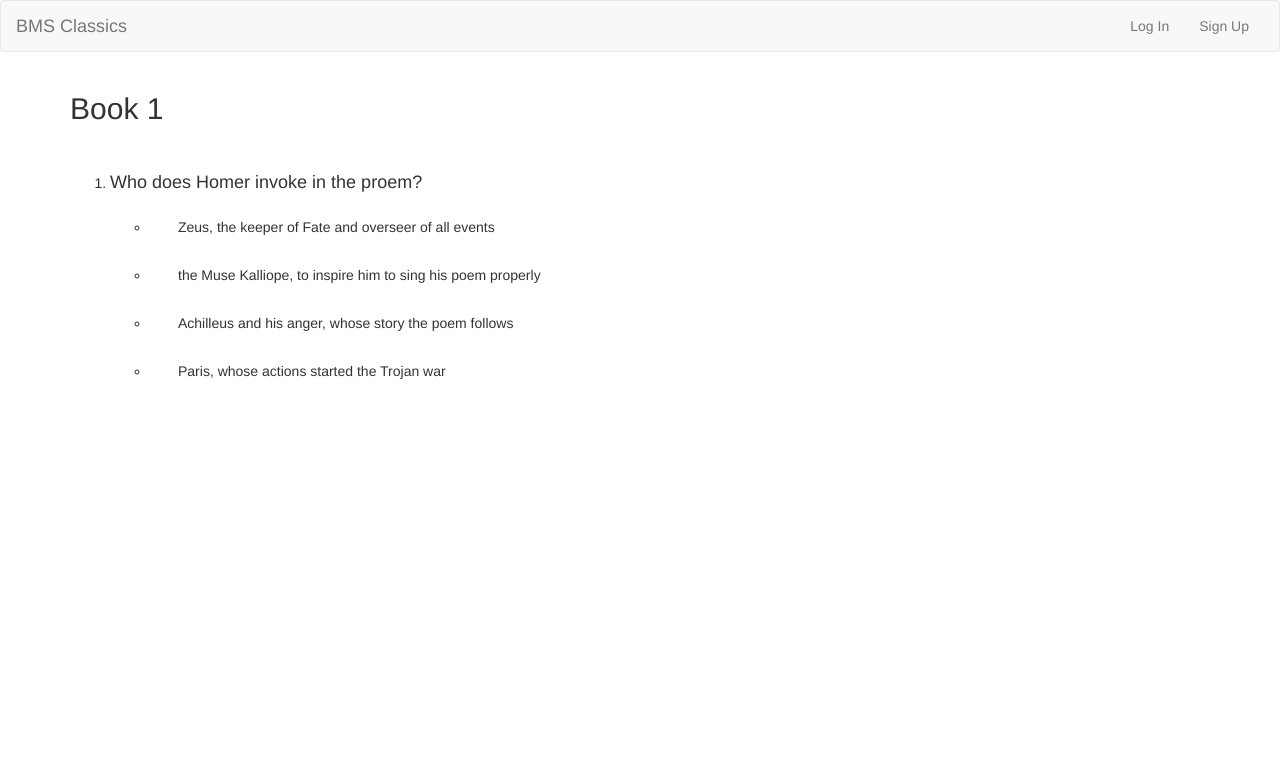
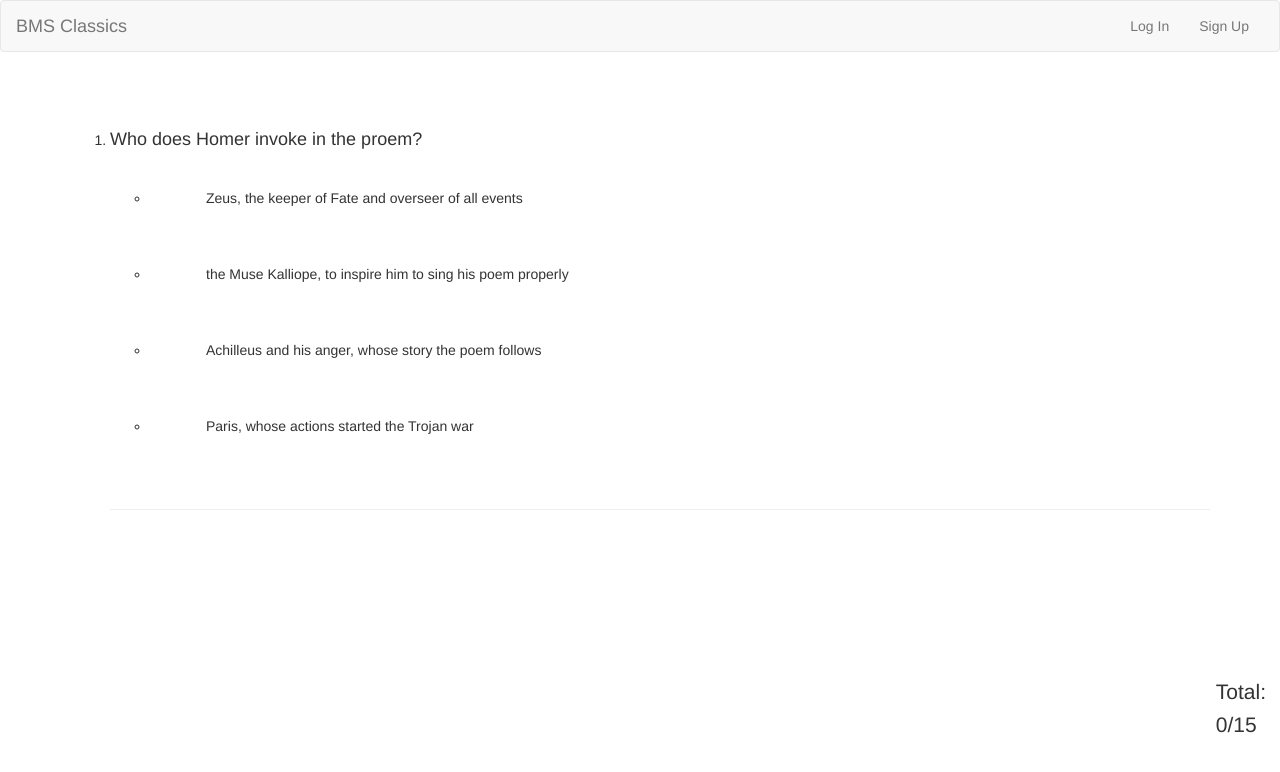
Before and after one commit to cdhumphreys/classics_site_angular, an Angular app in the folder classics-site/: page /quiz/0 in a window 1280 px wide. Shown: the top 772 px of the page. Built offline with nearby package versions, Linux system fonts and the light colour scheme.

Commit message:
added colours after answering questions, added total

```diff
--- a/classics-site/src/app/components/quizzes/quiz/quiz.component.css
+++ b/classics-site/src/app/components/quizzes/quiz/quiz.component.css
@@ -12,8 +12,6 @@
 .quiz-answer {
     padding: 1em 2em;
     cursor: pointer;
-
-
 }
 
 .quiz-answer:hover {
@@ -32,6 +30,18 @@
   background-color: rgba(255,0,0,0.4);
 }
 
+.total-tracker {
+  position: fixed;
+  bottom: 5%;
+  right: 0;
+
+  padding: 1em;
+}
+
+.total-tracker h4 {
+  font-size: 1.5em;
+}
+
 /*General classes*/
 
 .question-hide {
--- a/classics-site/src/app/components/quizzes/quiz/quiz.component.html
+++ b/classics-site/src/app/components/quizzes/quiz/quiz.component.html
@@ -4,26 +4,32 @@
 
 <div class="quiz-wrapper">
     <ol>
-        <li class="quiz-question transition-setting" *ngFor="let question of questions; let i = index" [ngClass]="{'question-hide': i > currentQuestion}">
+        <li class="quiz-question transition-setting" *ngFor="let question of quizData; let i = index" [ngClass]="{'question-hide': i > currentQuestion}">
+
             <h4 class="quiz-question-title">{{ question.question }}</h4>
             <ul>
-                <li class="quiz-answer transition-setting"
-                *ngFor="let answer of (questions | answerFilter:i); let j = index"
+                <li class="quiz-answer"
+                *ngFor="let answer of (quizData | answerFilter:i); let j = index"
                 (click)="onAnswerQuestion(i, j)"
-                [ngClass]="{
-                  'answer-correct': (answeredQuestions[i].correct && answeredQuestions[i].answered && answeredQuestions[i].answerIndex == j),
-                  'answer-wrong': (!answeredQuestions[i].correct && answeredQuestions[i].answered)
-                }"
                 >
-                    {{ answer }}
+                    <div
+                    class="quiz-answer transition-setting"
+                    [ngClass]="answeredQuestions[i].answerClasses[j]"
+                    >{{ answer }}</div>
                 </li>
             </ul>
 
             <h5
-           [ngClass]="{'question-hide': !answeredQuestions[i].answered}"
+            [ngClass]="{'question-hide': !(currentQuestion > i)}"
             class="quiz-explanation transition-setting">
-            <strong>Explanation</strong>: {{ questions[i]['explanation'] }}
+              <strong>Explanation</strong>: {{ question['explanation'] }}
             </h5>
+            <hr>
         </li>
+
     </ol>
+    <div class="total-tracker">
+      <h4>Total:</h4>
+      <h4>{{correctAnswers}}/{{answeredQuestions.length}}</h4>
+    </div>
 </div>
--- a/classics-site/src/app/components/quizzes/quiz/quiz.component.ts
+++ b/classics-site/src/app/components/quizzes/quiz/quiz.component.ts
@@ -1,12 +1,8 @@
 import { Component, OnInit } from '@angular/core';
-// import { trigger,state,style,transition,animate,keyframes } from '@angular/animations';
 import { ActivatedRoute, Params } from '@angular/router';
-
 import { AnswerFilterPipe } from '../../../pipes/answer-filter.pipe';
 
-import quizData from '../../../data/questions';
-
-
+import { QuizDataService } from '../../../services/quiz-data.service';
 
 @Component({
   selector: 'app-quiz',
@@ -15,53 +11,67 @@ import quizData from '../../../data/questions';
 })
 export class QuizComponent implements OnInit {
   quiz: String;
-  questions: any;
+  quizData: any;
+  currentQuestion = 0;
   answeredQuestions = [];
-  currentQuestion = 0;
-
-  constructor(private route: ActivatedRoute) { }
+  correctAnswers = 0;
+  constructor(
+    private route: ActivatedRoute,
+    private quizDataService: QuizDataService
+  ) { }
 
   ngOnInit() {
     this.route.params
     .subscribe(
       (params: Params) => {
-        this.quiz = "Book " + quizData[params['quiz']].book;
-        this.questions = quizData[params['quiz']]["questions"];
+        // this.quiz = 'Book ' + quizData[params['quiz']].book;
+        // this.questions = quizData[params['quiz']]['questions'];
+        const quizIndex = params['quiz'];
 
-        for (let i = 0; i < this.questions.length; i++) {
-          this.answeredQuestions.push({
-            answered: false,
+        this.quizData = this.quizDataService.getQuizData(quizIndex);
+        console.log(this.quizData);
+        for (let questionIndex = 0; questionIndex < this.quizData.length; questionIndex++) {
+          let answeredQuestionEntry = {
             correct: null,
-            correctIndex: null
-          });
+            correctIndex: null,
+            answeredIndex: null,
+            answerClasses: []
+          };
+
+          for (let property in this.quizData[questionIndex]) {
+            if (property.includes('correct') && this.quizData[questionIndex][property] == 1) {
+              let correctIndex = parseInt(property.split('_')[1]) - 1;
+              answeredQuestionEntry.correctIndex = correctIndex;
+            }
+            if (property.includes('answer')) {
+              answeredQuestionEntry.answerClasses.push('none');
+            }
+          }
+
+          this.answeredQuestions.push(answeredQuestionEntry);
         }
+        console.log(this.answeredQuestions);
+
       }
     );
   }
 
-  onAnswerQuestion(questionIndex, answerIndex) {
-    if(this.answeredQuestions[questionIndex].answered) {
-      return;
-    }
-    else {
+  onAnswerQuestion(questionIndex, selectedAnswerIndex) {
+    if (questionIndex == this.currentQuestion) {
       this.currentQuestion++;
-      let correctAnswerIndex = null;
-      let answeredCorrectly = false;
+      this.answeredQuestions[questionIndex].answeredIndex = selectedAnswerIndex;
+      console.log(questionIndex, selectedAnswerIndex);
 
-      for (let property in this.questions[questionIndex]) {
-        if (property.includes('correct') && this.questions[questionIndex][property] == 1) {
-          correctAnswerIndex = parseInt(property.split('_')[1]);
-          if (answerIndex == correctAnswerIndex) {
-            answeredCorrectly = true;
-          }
-        }
+      if (selectedAnswerIndex == this.answeredQuestions[questionIndex].correctIndex) {
+        this.answeredQuestions[questionIndex].correct = true;
+        this.correctAnswers++;
       }
-      console.log(answeredCorrectly, correctAnswerIndex);
-      this.answeredQuestions[questionIndex] = {
-        answered: true,
-        correct: answeredCorrectly,
-        correctAnswerIndex
-      };
+      else {
+        this.answeredQuestions[questionIndex].correct = false;
+        this.answeredQuestions[questionIndex].answerClasses[selectedAnswerIndex] = 'answer-wrong';
+      }
+
+      this.answeredQuestions[questionIndex].answerClasses[this.answeredQuestions[questionIndex].correctIndex] = 'answer-correct';
     }
   }
 }
--- a/classics-site/src/app/data/questions.ts
+++ b/classics-site/src/app/data/questions.ts
@@ -7,9 +7,9 @@ const questions = [
       "answer_1":"Zeus, the keeper of Fate and overseer of all events",
       "correct_1":0,
       "answer_2":"the Muse Kalliope, to inspire him to sing his poem properly",
-      "correct_2":1,
+      "correct_2":0,
       "answer_3":"Achilleus and his anger, whose story the poem follows",
-      "correct_3":0,
+      "correct_3":1,
       "answer_4":"Paris, whose actions started the Trojan war",
       "correct_4":0,
       "explanation":"Sing, goddess, of the anger of Achilleus, son of Peleus, the accursed anger which brought uncounted anguish on the Achaians"
--- /dev/null
+++ b/classics-site/src/app/services/quiz-data.service.ts
@@ -0,0 +1,11 @@
+import { Injectable } from '@angular/core';
+import quizData from '../data/questions';
+
+@Injectable()
+export class QuizDataService {
+  constructor() {}
+
+  getQuizData(index: number) {
+    return quizData[index]['questions'];
+  }
+}
```
Also changed, not shown: classics-site/src/app/app.module.ts (+7 -1 lines), 1 other file (tests, documents, lock files or other folders).
